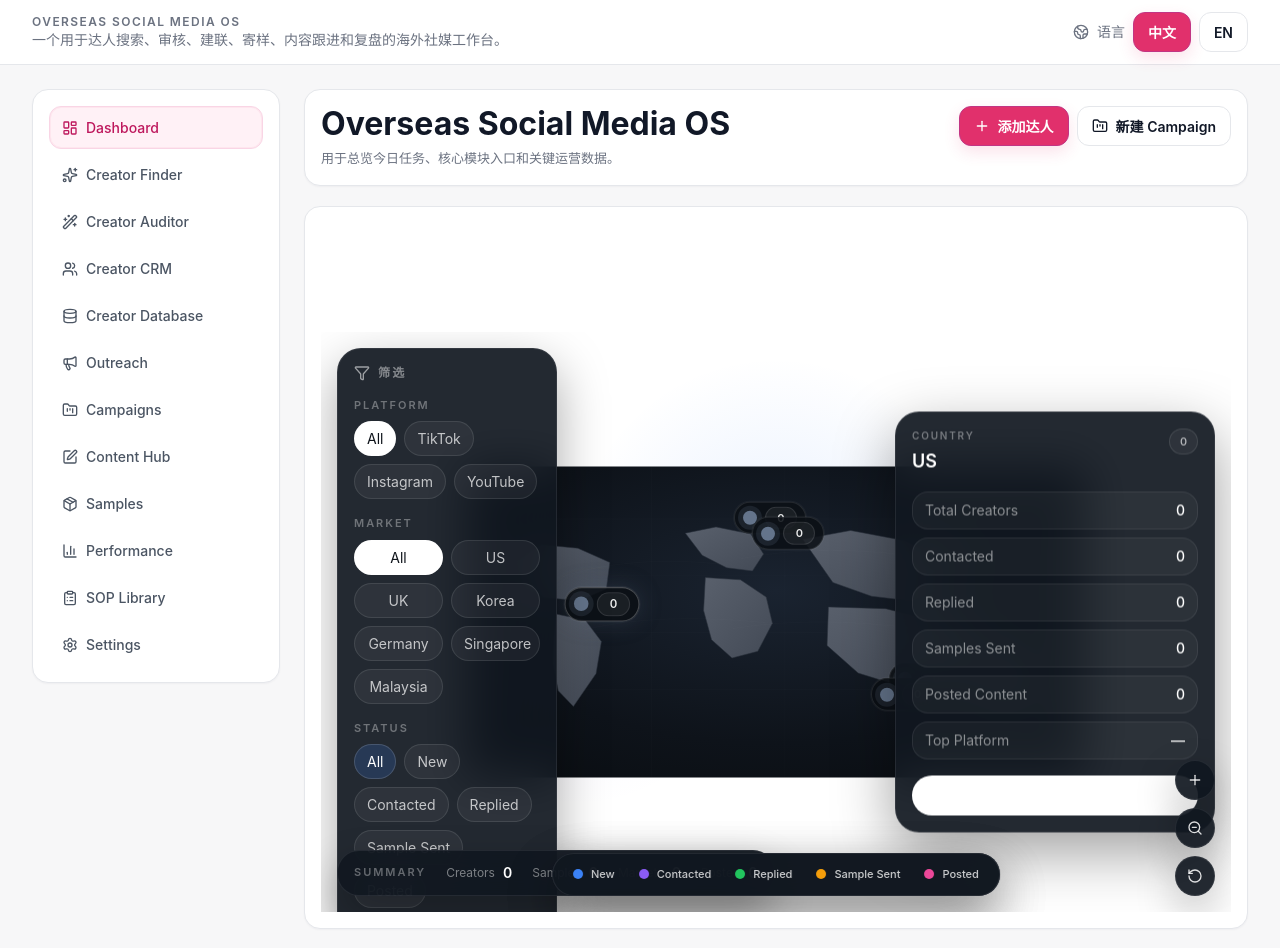
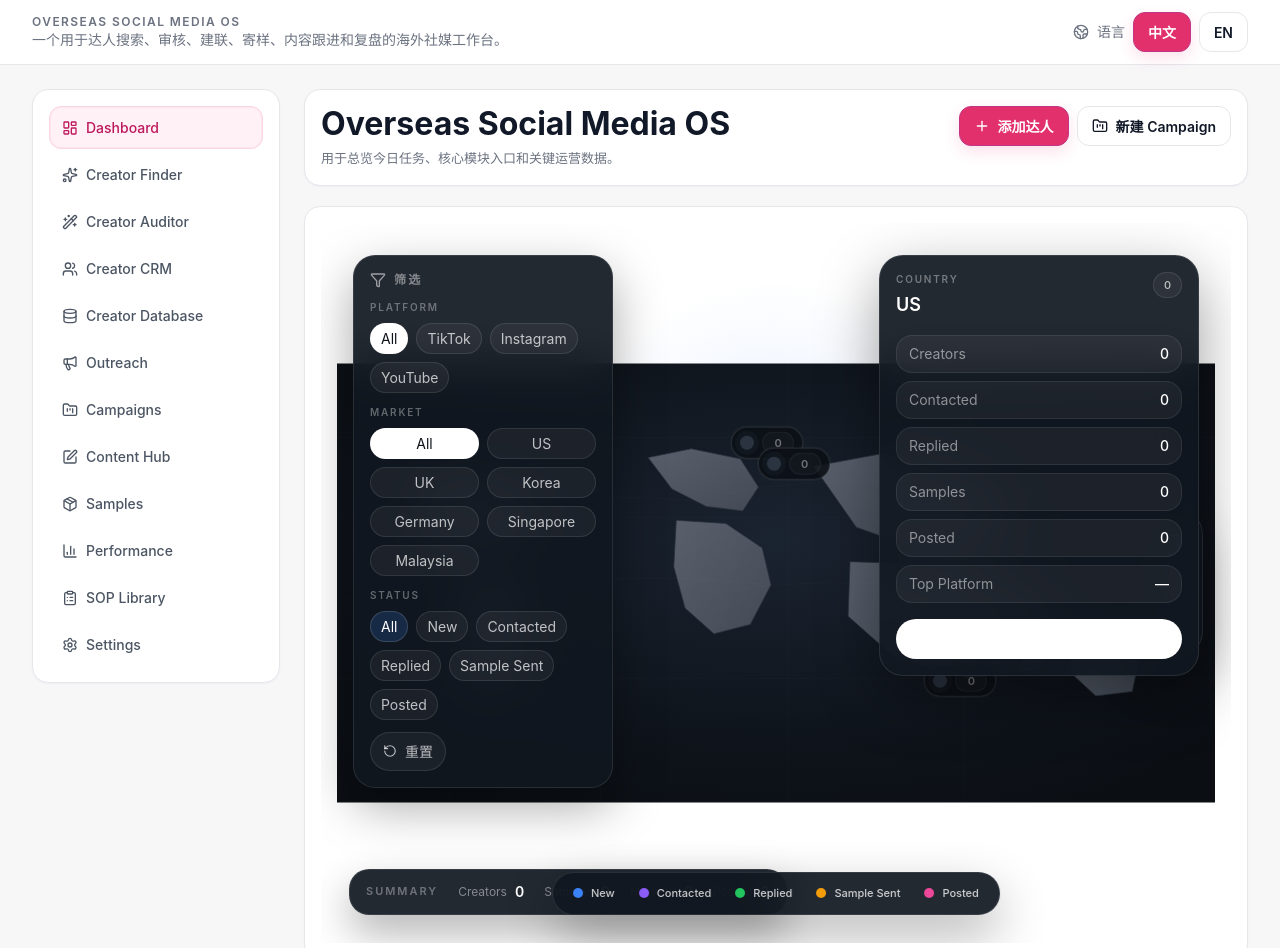
Before and after one commit to chitaforuu-star/overseas-social-media-os, a Next.js app: page / in a window 1280 px wide. Shown: the top 948 px of the page. Built offline with nearby package versions, Linux system fonts and the light colour scheme.

Commit message:
Refine creator operations map overlays

```diff
--- a/components/os/home-page.tsx
+++ b/components/os/home-page.tsx
@@ -316,37 +316,20 @@ export function HomePage() {
         </div>
       }
     >
+
       <section className="space-y-4">
         <AppCard className="overflow-hidden border border-white/8 bg-[#0E131A] p-0 shadow-[0_36px_100px_rgba(0,0,0,0.34)]">
-          <div className="border-b border-white/5 px-5 py-4 sm:px-6">
-            <p className="text-xs font-semibold uppercase tracking-[0.24em] text-white/40">
-              {pick({ zh: "全球创作者网络", en: "Global Creator Network" })}
-            </p>
-            <h2 className="mt-2 text-lg font-semibold text-white sm:text-xl">
-              {pick({ zh: "跨市场达人覆盖", en: "Creator Coverage Across Markets" })}
-            </h2>
-            <p className="mt-1 text-sm text-white/50">
-              {pick({
-                zh: "追踪达人分布、寄样状态和市场覆盖。",
-                en: "Track creator distribution, samples and market reach.",
-              })}
-            </p>
-          </div>
+          <div className="relative min-h-[720px] overflow-hidden">
+            <div className="absolute inset-0 bg-[radial-gradient(circle_at_50%_38%,rgba(59,130,246,0.14),transparent_34%),radial-gradient(circle_at_24%_56%,rgba(139,92,246,0.1),transparent_22%),radial-gradient(circle_at_72%_58%,rgba(34,197,94,0.08),transparent_20%)]" />
 
-          <div className="relative min-h-[580px] overflow-hidden px-4 pb-4 pt-4 sm:px-6 sm:pb-6">
-            <div className="absolute inset-0 bg-[radial-gradient(circle_at_50%_40%,rgba(59,130,246,0.12),transparent_36%),radial-gradient(circle_at_28%_52%,rgba(139,92,246,0.08),transparent_24%),radial-gradient(circle_at_72%_54%,rgba(34,197,94,0.06),transparent_22%)]" />
-
-            <aside className="absolute left-4 top-4 z-30 w-[220px] rounded-[24px] border border-white/8 bg-[#111720]/92 p-4 shadow-[0_18px_50px_rgba(0,0,0,0.34)] backdrop-blur-xl">
+            <aside className="absolute left-8 top-8 z-40 w-[260px] rounded-[22px] border border-white/10 bg-[#111720]/92 p-4 shadow-[0_18px_50px_rgba(0,0,0,0.34)] backdrop-blur-xl">
               <div className="flex items-center gap-2 text-xs font-semibold uppercase tracking-[0.18em] text-white/45">
                 <Filter className="h-4 w-4 text-white/55" />
                 {pick({ zh: "筛选", en: "Filters" })}
               </div>
-
-              <div className="mt-4 space-y-4">
+              <div className="mt-3 space-y-3">
                 <div>
-                  <p className="text-[11px] font-semibold uppercase tracking-[0.18em] text-white/35">
-                    {pick({ zh: "Platform", en: "Platform" })}
-                  </p>
+                  <p className="text-[10px] font-semibold uppercase tracking-[0.18em] text-white/35">Platform</p>
                   <div className="mt-2 flex flex-wrap gap-2">
                     {mapPlatformOptions.map((option) => {
                       const selected = platformFilter === option;
@@ -356,7 +339,7 @@ export function HomePage() {
                           type="button"
                           onClick={() => setPlatformFilter(option)}
                           className={[
-                            "rounded-full border px-3 py-1.5 text-[11px] font-medium transition",
+                            "rounded-full border px-2.5 py-1 text-[10px] font-medium transition",
                             selected
                               ? "border-white/15 bg-white text-[#0E131A]"
                               : "border-white/10 bg-white/5 text-white/72 hover:bg-white/10",
@@ -370,9 +353,7 @@ export function HomePage() {
                 </div>
 
                 <div>
-                  <p className="text-[11px] font-semibold uppercase tracking-[0.18em] text-white/35">
-                    {pick({ zh: "Market", en: "Market" })}
-                  </p>
+                  <p className="text-[10px] font-semibold uppercase tracking-[0.18em] text-white/35">Market</p>
                   <div className="mt-2 grid grid-cols-2 gap-2">
                     {mapMarketOptions.map((option) => {
                       const selected = marketFilter === option;
@@ -382,7 +363,7 @@ export function HomePage() {
                           type="button"
                           onClick={() => setMarketFilter(option)}
                           className={[
-                            "rounded-full border px-3 py-1.5 text-[11px] font-medium transition",
+                            "rounded-full border px-2.5 py-1 text-[10px] font-medium transition",
                             selected
                               ? "border-white/15 bg-white text-[#0E131A]"
                               : "border-white/10 bg-white/5 text-white/72 hover:bg-white/10",
@@ -396,9 +377,7 @@ export function HomePage() {
                 </div>
 
                 <div>
-                  <p className="text-[11px] font-semibold uppercase tracking-[0.18em] text-white/35">
-                    {pick({ zh: "Status", en: "Status" })}
-                  </p>
+                  <p className="text-[10px] font-semibold uppercase tracking-[0.18em] text-white/35">Status</p>
                   <div className="mt-2 flex flex-wrap gap-2">
                     {mapStatusOptions.map((option) => {
                       const selected = statusFilter === option;
@@ -417,7 +396,7 @@ export function HomePage() {
                           type="button"
                           onClick={() => setStatusFilter(option)}
                           className={[
-                            "rounded-full border px-3 py-1.5 text-[11px] font-medium transition",
+                            "rounded-full border px-2.5 py-1 text-[10px] font-medium transition",
                             selected ? "text-white" : "text-white/72 hover:bg-white/10",
                           ].join(" ")}
                           style={{
@@ -449,13 +428,36 @@ export function HomePage() {
               </div>
             </aside>
 
-            <div className="absolute right-4 top-1/2 z-30 w-[320px] -translate-y-1/2">
-              <div className="rounded-[24px] border border-white/8 bg-[#111720]/92 p-4 text-white shadow-[0_20px_60px_rgba(0,0,0,0.38)] backdrop-blur-xl">
+            <div className="absolute right-7 top-1/2 z-40 -translate-y-1/2">
+              <div className="flex flex-col gap-2 rounded-full border border-white/10 bg-[#111720]/92 p-2 shadow-[0_18px_50px_rgba(0,0,0,0.34)] backdrop-blur-xl">
+                <button
+                  type="button"
+                  onClick={() => setZoomLevel((value) => Math.min(1.3, Number((value + 0.1).toFixed(2))))}
+                  className="flex h-10 w-10 items-center justify-center rounded-full border border-white/8 bg-white/5 text-white/85 transition hover:bg-white/10"
+                >
+                  <Plus className="h-4 w-4" />
+                </button>
+                <button
+                  type="button"
+                  onClick={() => setZoomLevel((value) => Math.max(0.85, Number((value - 0.1).toFixed(2))))}
+                  className="flex h-10 w-10 items-center justify-center rounded-full border border-white/8 bg-white/5 text-white/85 transition hover:bg-white/10"
+                >
+                  <ZoomOut className="h-4 w-4" />
+                </button>
+                <button
+                  type="button"
+                  onClick={() => setZoomLevel(1)}
+                  className="flex h-10 w-10 items-center justify-center rounded-full border border-white/8 bg-white/5 text-white/85 transition hover:bg-white/10"
+                >
+                  <RotateCcw className="h-4 w-4" />
+                </button>
+              </div>
+            </div>
+
+            <div className="absolute right-8 top-8 z-40 w-[320px] rounded-[24px] border border-white/10 bg-[#111720]/92 p-4 text-white shadow-[0_20px_60px_rgba(0,0,0,0.38)] backdrop-blur-xl">
               <div className="flex items-start justify-between gap-3">
                 <div>
-                    <p className="text-[10px] font-semibold uppercase tracking-[0.18em] text-white/38">
-                      {pick({ zh: "Country", en: "Country" })}
-                    </p>
+                  <p className="text-[10px] font-semibold uppercase tracking-[0.18em] text-white/38">Country</p>
                   <h3 className="mt-1 text-lg font-semibold text-white">{activeRegion.label}</h3>
                 </div>
                 <span className="rounded-full border border-white/10 bg-white/5 px-2.5 py-1 text-[11px] font-medium text-white/70">
@@ -465,14 +467,17 @@ export function HomePage() {
 
               <div className="mt-4 grid gap-2">
                 {[
-                    { label: pick({ zh: "Total Creators", en: "Total Creators" }), value: activeRegion.count },
-                    { label: pick({ zh: "Contacted", en: "Contacted" }), value: activeRegion.statusTotals.contacted },
-                    { label: pick({ zh: "Replied", en: "Replied" }), value: activeRegion.statusTotals.replied },
-                    { label: pick({ zh: "Samples Sent", en: "Samples Sent" }), value: activeRegion.statusTotals.sample_sent },
-                    { label: pick({ zh: "Posted Content", en: "Posted Content" }), value: activeRegion.statusTotals.posted },
-                    { label: pick({ zh: "Top Platform", en: "Top Platform" }), value: activeRegion.topPlatform },
+                  { label: "Creators", value: activeRegion.count },
+                  { label: "Contacted", value: activeRegion.statusTotals.contacted },
+                  { label: "Replied", value: activeRegion.statusTotals.replied },
+                  { label: "Samples", value: activeRegion.statusTotals.sample_sent },
+                  { label: "Posted", value: activeRegion.statusTotals.posted },
+                  { label: "Top Platform", value: activeRegion.topPlatform },
                 ].map((item) => (
-                    <div key={item.label} className="flex items-center justify-between rounded-2xl border border-white/8 bg-white/4 px-3 py-2 text-sm">
+                  <div
+                    key={item.label}
+                    className="flex items-center justify-between rounded-2xl border border-white/8 bg-white/5 px-3 py-2 text-sm"
+                  >
                     <span className="text-white/50">{item.label}</span>
                     <span className="font-medium text-white">{item.value}</span>
                   </div>
@@ -483,45 +488,42 @@ export function HomePage() {
                 href={activeRegion.href}
                 className="mt-4 inline-flex h-10 w-full items-center justify-center rounded-full bg-white px-4 text-sm font-semibold text-[#0E131A] transition hover:bg-[#F3F4F6]"
               >
-                  {pick({ zh: "查看达人", en: "View Creators" })}
+                {pick({ zh: "View Creators", en: "View Creators" })}
               </Link>
             </div>
-            </div>
 
-            <div className="absolute bottom-4 left-1/2 z-30 flex -translate-x-1/2 items-center gap-2 rounded-full border border-white/8 bg-[#111720]/92 px-3 py-2 shadow-[0_20px_50px_rgba(0,0,0,0.3)] backdrop-blur-xl">
-              {Object.entries(mapStatusStyles).map(([key, config]) => (
-                <span key={key} className="flex items-center gap-2 rounded-full px-2 py-1 text-[11px] font-medium text-white/78">
+            <div className="absolute bottom-7 left-1/2 z-40 flex -translate-x-1/2 items-center gap-2 rounded-full border border-white/10 bg-[#111720]/92 px-3 py-2 shadow-[0_20px_50px_rgba(0,0,0,0.3)] backdrop-blur-xl">
+              {Object.values(mapStatusStyles).map((config) => (
+                <span
+                  key={config.label}
+                  className="flex items-center gap-2 rounded-full px-2 py-1 text-[11px] font-medium text-white/78"
+                >
                   <span className="h-2.5 w-2.5 rounded-full" style={{ background: config.color }} />
                   {config.label}
                 </span>
               ))}
             </div>
 
-            <div className="absolute bottom-4 right-4 z-30 flex flex-col gap-2">
-              <button
-                type="button"
-                onClick={() => setZoomLevel((value) => Math.min(1.3, Number((value + 0.1).toFixed(2))))}
-                className="flex h-10 w-10 items-center justify-center rounded-full border border-white/8 bg-[#111720]/92 text-white/85 shadow-[0_16px_40px_rgba(0,0,0,0.28)] transition hover:bg-white/10"
-              >
-                <Plus className="h-4 w-4" />
-              </button>
-              <button
-                type="button"
-                onClick={() => setZoomLevel((value) => Math.max(0.85, Number((value - 0.1).toFixed(2))))}
-                className="flex h-10 w-10 items-center justify-center rounded-full border border-white/8 bg-[#111720]/92 text-white/85 shadow-[0_16px_40px_rgba(0,0,0,0.28)] transition hover:bg-white/10"
-              >
-                <ZoomOut className="h-4 w-4" />
-              </button>
-              <button
-                type="button"
-                onClick={() => setZoomLevel(1)}
-                className="flex h-10 w-10 items-center justify-center rounded-full border border-white/8 bg-[#111720]/92 text-white/85 shadow-[0_16px_40px_rgba(0,0,0,0.28)] transition hover:bg-white/10"
-              >
-                <RotateCcw className="h-4 w-4" />
-              </button>
+            <div className="absolute bottom-7 left-7 z-30 rounded-[20px] border border-white/10 bg-[#111720]/92 px-4 py-3 shadow-[0_18px_40px_rgba(0,0,0,0.3)] backdrop-blur-xl">
+              <div className="flex flex-wrap items-center gap-x-5 gap-y-2">
+                <span className="text-[11px] font-semibold uppercase tracking-[0.18em] text-white/35">
+                  Summary
+                </span>
+                {[
+                  { label: "Creators", value: totalFilteredCreators },
+                  { label: "Samples", value: filteredSamplesSentCount },
+                  { label: "Markets", value: filteredMarketCount },
+                  { label: "Posted", value: filteredPostedCount },
+                ].map((item) => (
+                  <div key={item.label} className="flex items-center gap-2">
+                    <span className="text-xs text-white/45">{item.label}</span>
+                    <span className="text-sm font-semibold text-white">{item.value}</span>
+                  </div>
+                ))}
+              </div>
             </div>
 
-            <div className="absolute left-1/2 top-1/2 z-10 h-[520px] w-[min(1240px,calc(100%-18rem))] -translate-x-1/2 -translate-y-1/2">
+            <div className="absolute left-1/2 top-1/2 z-10 h-[700px] w-[min(1400px,calc(100%-2rem))] -translate-x-1/2 -translate-y-1/2">
               <div
                 className="absolute inset-0 origin-center transition-transform duration-300"
                 style={{ transform: `scale(${zoomLevel})` }}
@@ -607,9 +609,13 @@ export function HomePage() {
                           style={{
                             background: statusColor,
                             boxShadow: `0 0 0 5px ${statusTint}`,
+                            opacity: active ? 1 : 0.35,
                           }}
                         />
-                        <span className="min-w-8 rounded-full border border-white/10 bg-white/6 px-2 py-0.5 text-[11px] font-semibold text-white/90">
+                        <span
+                          className="min-w-8 rounded-full border border-white/10 bg-white/6 px-2 py-0.5 text-[11px] font-semibold text-white/90"
+                          style={{ opacity: active ? 1 : 0.45 }}
+                        >
                           {region.count}
                         </span>
                       </span>
@@ -618,42 +624,12 @@ export function HomePage() {
                 })}
               </div>
             </div>
-
-            <div className="absolute bottom-4 left-4 z-30 rounded-[22px] border border-white/8 bg-[#111720]/92 px-4 py-3 shadow-[0_18px_40px_rgba(0,0,0,0.3)] backdrop-blur-xl">
-              <div className="flex flex-wrap items-center gap-x-5 gap-y-2">
-                <span className="text-[11px] font-semibold uppercase tracking-[0.18em] text-white/35">
-                  {pick({ zh: "Summary", en: "Summary" })}
-                </span>
-                {[
-                  { label: pick({ zh: "Creators", en: "Creators" }), value: totalFilteredCreators },
-                  { label: pick({ zh: "Samples", en: "Samples" }), value: filteredSamplesSentCount },
-                  { label: pick({ zh: "Markets", en: "Markets" }), value: filteredMarketCount },
-                  { label: pick({ zh: "Posted", en: "Posted" }), value: filteredPostedCount },
-                ].map((item) => (
-                  <div key={item.label} className="flex items-center gap-2">
-                    <span className="text-xs text-white/45">{item.label}</span>
-                    <span className="text-sm font-semibold text-white">{item.value}</span>
-                  </div>
-                ))}
-              </div>
-            </div>
-
-            <div className="absolute bottom-4 left-1/2 z-30 flex -translate-x-1/2 items-center gap-2 rounded-full border border-white/8 bg-[#111720]/92 px-3 py-2 shadow-[0_20px_50px_rgba(0,0,0,0.3)] backdrop-blur-xl">
-              {Object.values(mapStatusStyles).map((config) => (
-                <span
-                  key={config.label}
-                  className="flex items-center gap-2 rounded-full px-2 py-1 text-[11px] font-medium text-white/78"
-                >
-                  <span className="h-2.5 w-2.5 rounded-full" style={{ background: config.color }} />
-                  {config.label}
-                </span>
-              ))}
-            </div>
           </div>
         </AppCard>
       </section>
 
       <section className="grid gap-4 sm:grid-cols-2 xl:grid-cols-4">
+
         <MetricCard
           label={pick(copy.dashboard.metrics.creators)}
           value={creatorsInPipeline}
```
Lines whose indentation alone changed are shown as unchanged.
